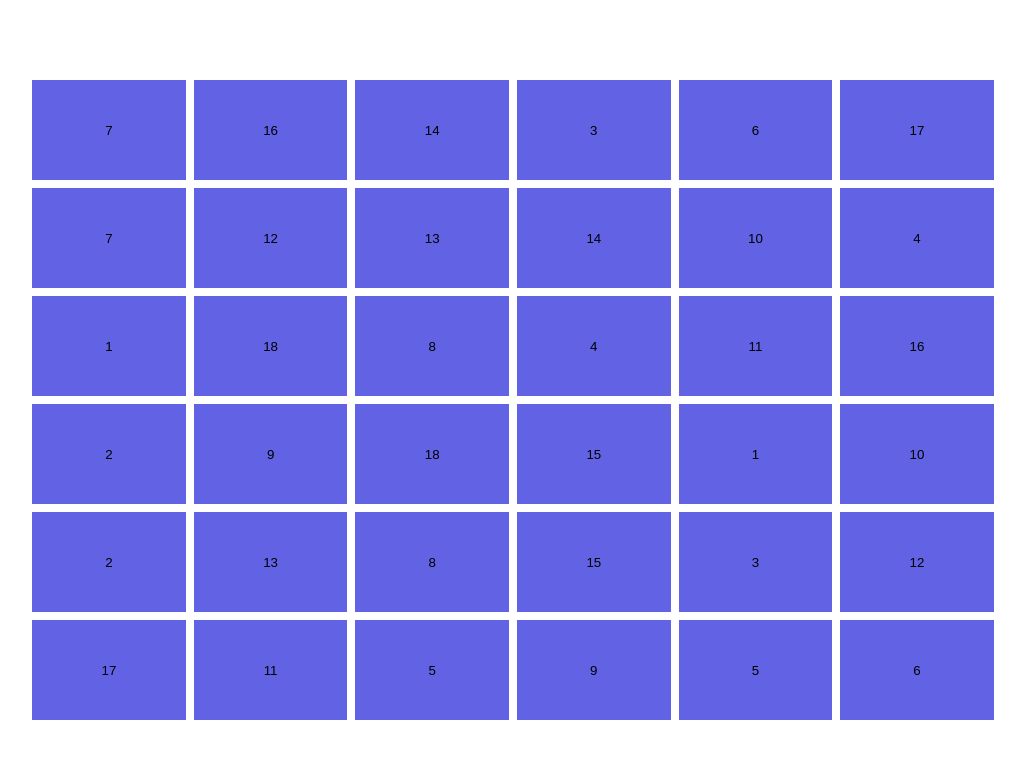
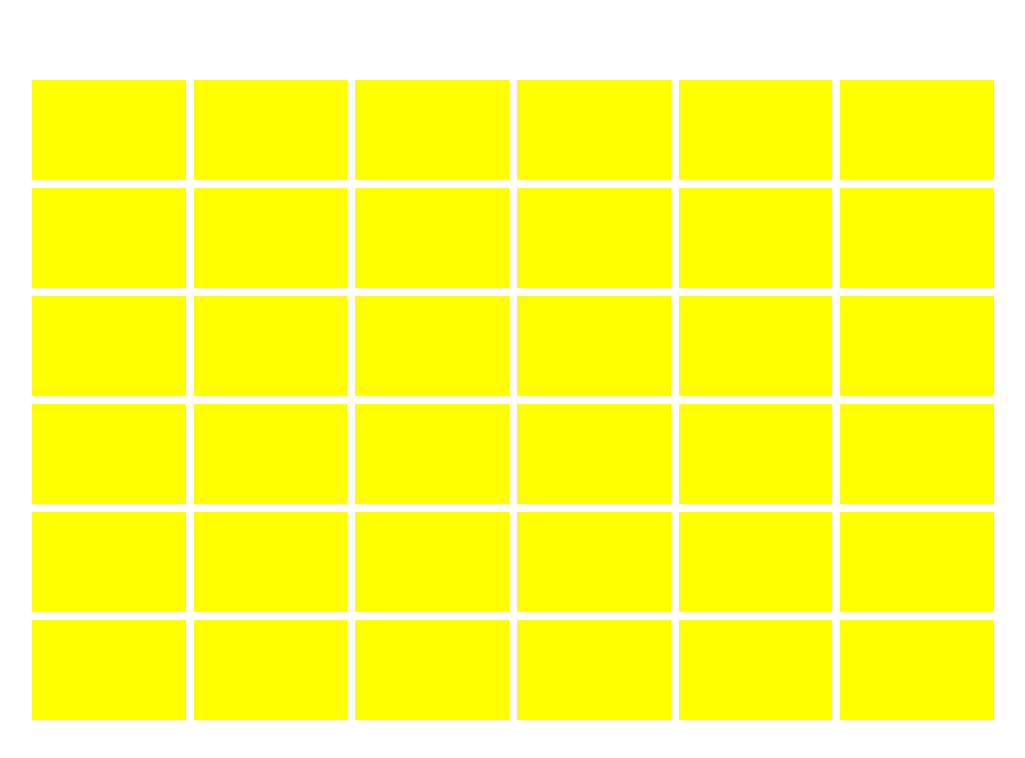
Before and after one commit to vkaren/memory-game, a plain HTML site: page index.html in a window 1280 px wide. Shown: the whole page, without its empty margins (127-1152 px from the left). Drawn offline with Linux system fonts and the light colour scheme.

Commit message:
Animation on hover

```diff
--- a/css/style.css
+++ b/css/style.css
@@ -21,13 +21,41 @@ align-items: center;
 button[id^="card"] {
 display: flex;
 justify-content: center;
-align-items: center;
+ align-items: center;
   width: 100%;
   height: 100%;
-  background: rgb(98, 98, 228);
+  perspective: 600px;
+  background: transparent;
   border: none;
   cursor: pointer;
+  position: relative;
 }
+button[id^="card"] .front,button[id^="card"] .back{
+  position: absolute;
+  width: inherit;
+  height: inherit;
+  transform-style: preserve-3d;
+  backface-visibility: hidden;
+  transition: all 0.4s ease-in-out;
+}
+button[id^="card"] .front{
+  transform: rotateX(0deg) rotateY(0deg);
+  background: yellow;
+  z-index: 3;
+}
+button[id^="card"]:hover .front{
+  transform: rotateY(180deg);
+}
+button[id^="card"] .back{
+  transform:rotateX(0deg) rotateY(180deg);
+  background: rgb(255, 136, 0);
+  z-index: 1;
+}
+button[id^="card"]:hover .back{
+  z-index: 6;
+transform: rotateY(0deg);
+}
+
 button[id^="card"]:disabled{
     color: black;
 }
--- a/js/script.js
+++ b/js/script.js
@@ -19,7 +19,12 @@ function loadCards() {
   let i = 0;
   while (i < 36) {
     container.innerHTML += `
-      <button id='card-${i}'>${values[i]}</button>
+      <button id='card-${i}'>
+        <div class='front'></div>
+        <div class='back'>
+          ${values[i]}
+        </div>
+      </button>
     `;
     i++;
   }
```
